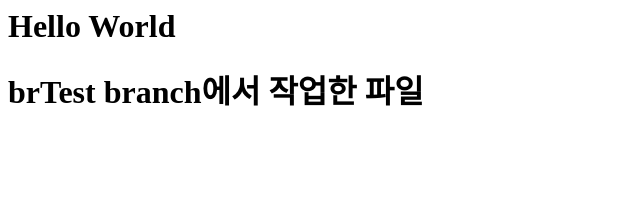
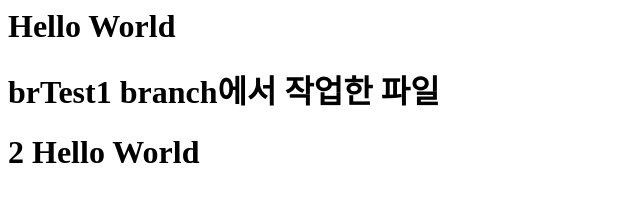
Before and after one commit to alreadyme00/OPENSOURCE, a plain HTML site: page index.html in a window 1280 px wide. Shown: the whole page, without its empty margins (0-640 px from the left). Drawn offline with Linux system fonts and the light colour scheme.

Commit message:
brTest1 commit

```diff
--- a/index.html
+++ b/index.html
@@ -7,7 +7,8 @@
     <body>
 
         <h1> Hello World</h1>
-        <h1> brTest branch에서 작업한 파일</h1>
+        <h1> brTest1 branch에서 작업한 파일</h1>
+        <h1> 2 Hello World</h1>
 
     </body>
 </html>
```
